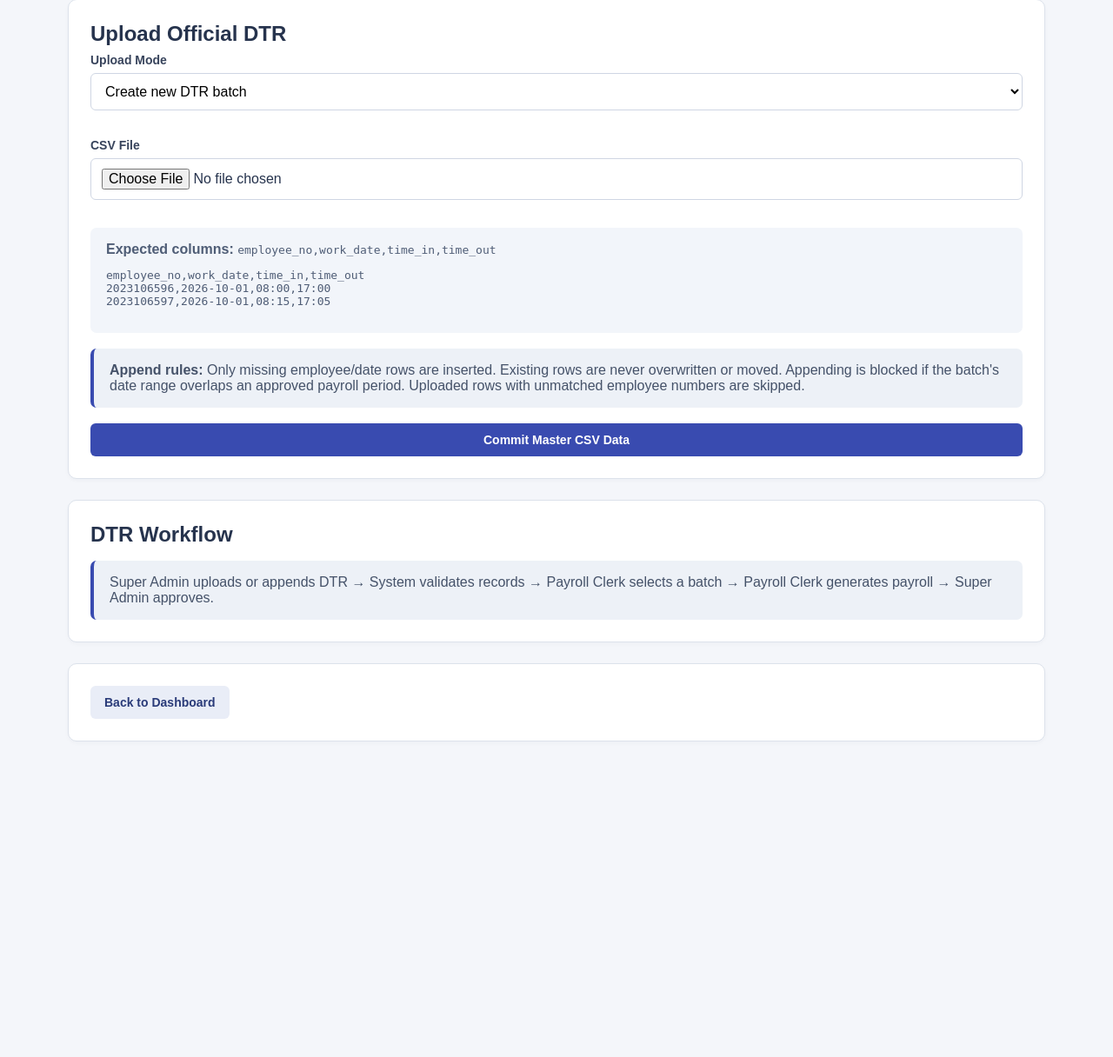
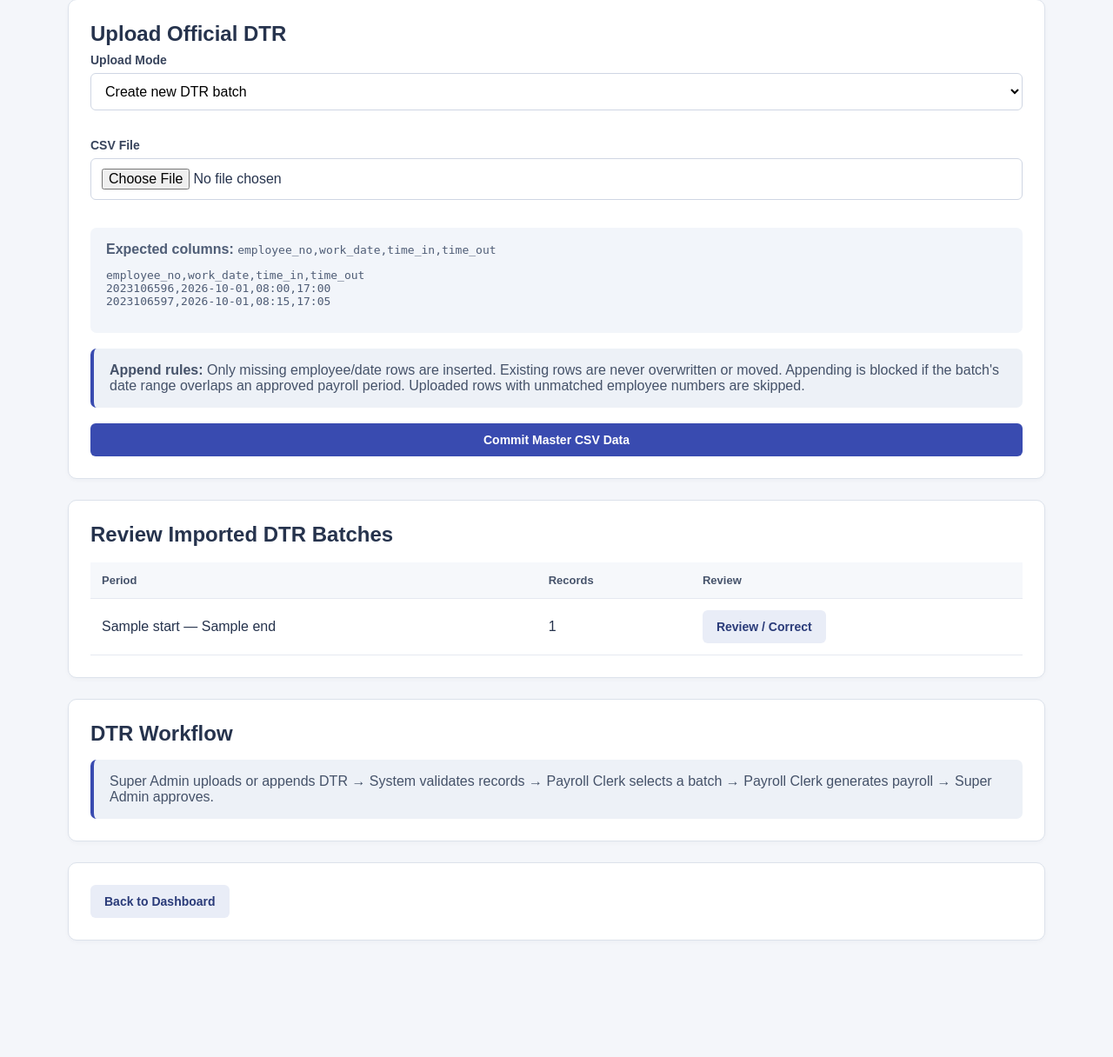
Before and after one commit to Sh1aaaa/payroll-vercel-supabase-rag, a Flask app: template templates/dtr_upload.html in a window 1280 px wide. Shown: the part 152-1368 px from the top of the page at 87% size. Before the commit the page ends 1005 px from the top, so only its background shows below. Run offline with Flask 3, Linux system fonts and the light colour scheme; the template is opened without the code that fills it: most values are stand-ins (such as "Sample title", 1, 10 or a date in 2020).

Commit message:
Add DTR batches review section to upload page
Added a section to review imported DTR batches with a table displaying the period, record count, and review link.

```diff
--- a/templates/dtr_upload.html
+++ b/templates/dtr_upload.html
@@ -37,6 +37,17 @@
       </div>
       <button id="dtr-submit" class="btn btn-primary btn-block" type="submit">Commit Master CSV Data</button>
     </form>
+  </section>
+  <section class="panel">
+    <h2>Review Imported DTR Batches</h2>
+    {% if dtr_batches %}
+    <div class="table-wrap"><table class="data-table"><thead><tr><th>Period</th><th>Records</th><th>Review</th></tr></thead><tbody>
+    {% for batch in dtr_batches %}
+    <tr><td>{{ batch.start }} — {{ batch.end }}</td><td>{{ batch.count }}</td>
+    <td><a class="btn btn-secondary" href="{{ url_for('dtr_review', batch_id=batch.id) }}">Review / Correct</a></td></tr>
+    {% endfor %}
+    </tbody></table></div>
+    {% else %}<p>No batches found.</p>{% endif %}
   </section>
   <section class="panel"><h2>DTR Workflow</h2><div class="control-note">Super Admin uploads or appends DTR → System validates records → Payroll Clerk selects a batch → Payroll Clerk generates payroll → Super Admin approves.</div></section>
   <section class="panel"><a class="btn btn-secondary" href="{{ url_for('dashboard') }}">Back to Dashboard</a></section>
```
